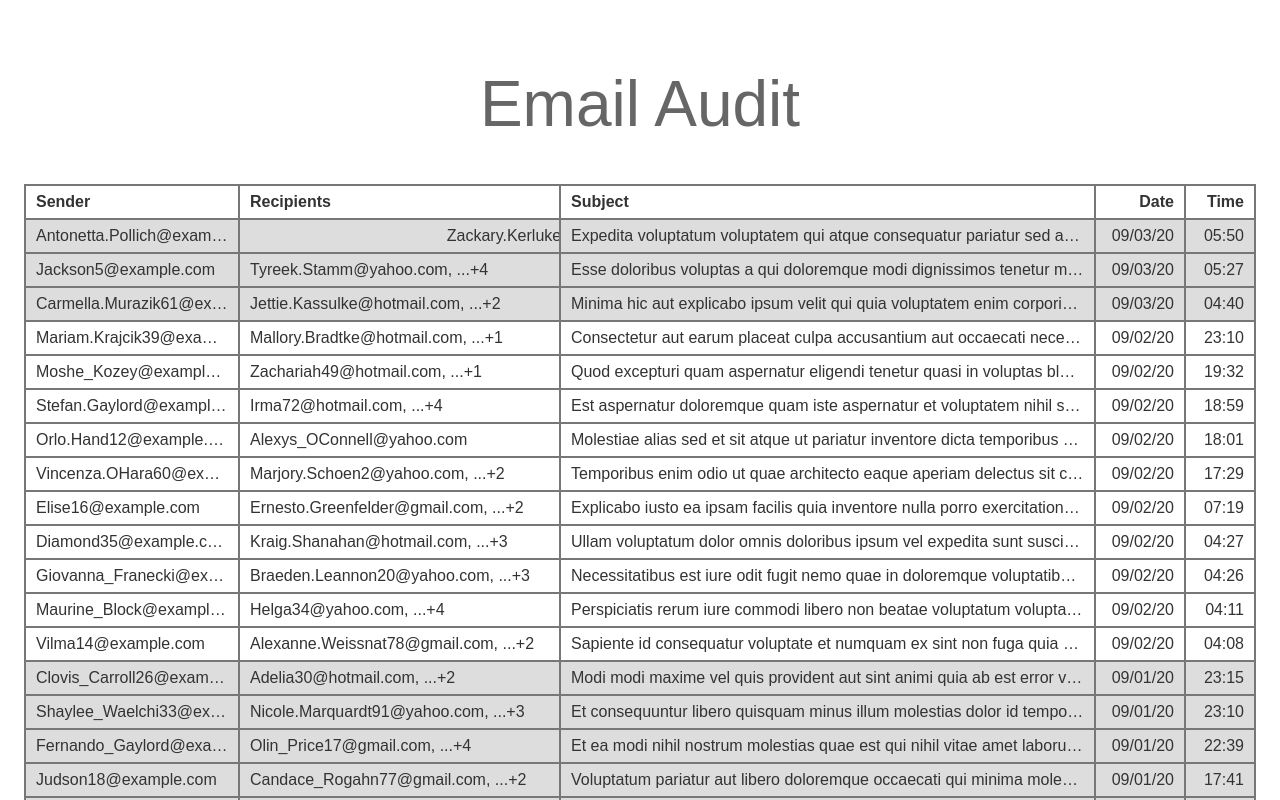
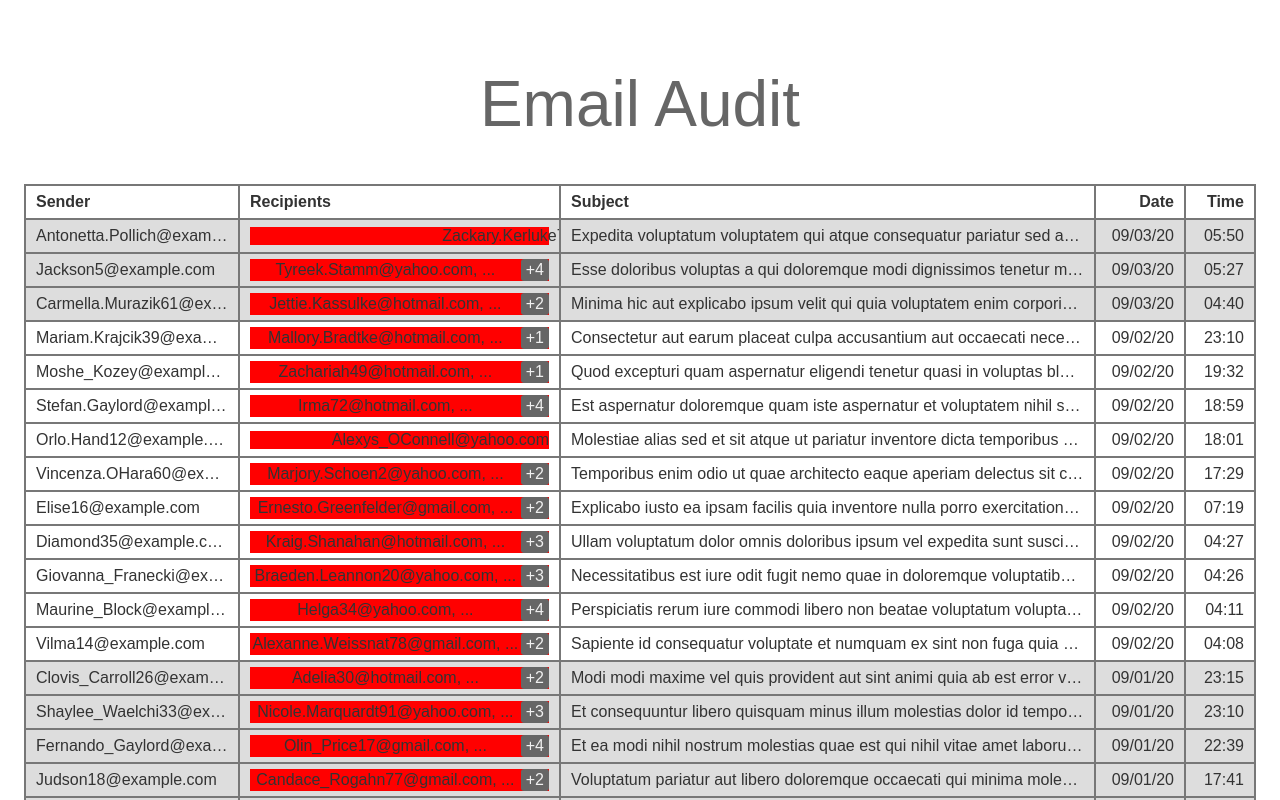
Before and after one commit to martinmaly21/HENNGE-Coding-Challenge, a Vue app in the folder vue/: page / in a window 1280 px wide. Shown: the top 800 px of the page. Built offline with nearby package versions, Linux system fonts and the light colour scheme.

Commit message:
Spacing getting closer to desired

```diff
--- a/vue/src/components/RecipientsDisplay.vue
+++ b/vue/src/components/RecipientsDisplay.vue
@@ -62,8 +62,11 @@ const formatRecipientsForDisplay = () => {
             recipientsString += recipientText;
             totalAvailableContainerWidth -= widthOfRecipient;
         } else {
-            recipientsString += "...";
             const isFirstRecipient = index === 0;
+            recipientsString += isFirstRecipient ? recipient : "...";
+
+            //TODO: consider setting display of 'recipients-container' to inline
+
             const numberOfHiddenRecipients = (props.recipients.length) - index
             //if there is not enough space to show the first recipient, we subtract 1 to exclude the first recipient from the badge
             const badgeNumberValue = isFirstRecipient ?  numberOfHiddenRecipients - 1 :  numberOfHiddenRecipients;
@@ -98,14 +101,22 @@ onUnmounted(() => {
 
 <style scoped>
     .recipients-container {
-
+        display: flex;
+        justify-content: space-between;
+        align-items: center;
+        background-color: red;
     }
 
     .recipients-text {
-
+        font-size: 16px;
+        color: #333333;
     }
 
     .badge {
-
+        font-size: 16px;
+        color: #f0f0f0;
+        background-color: #666666;
+        border-radius: 3px;
+        padding: 2px 5px;
     }
 </style>
```
